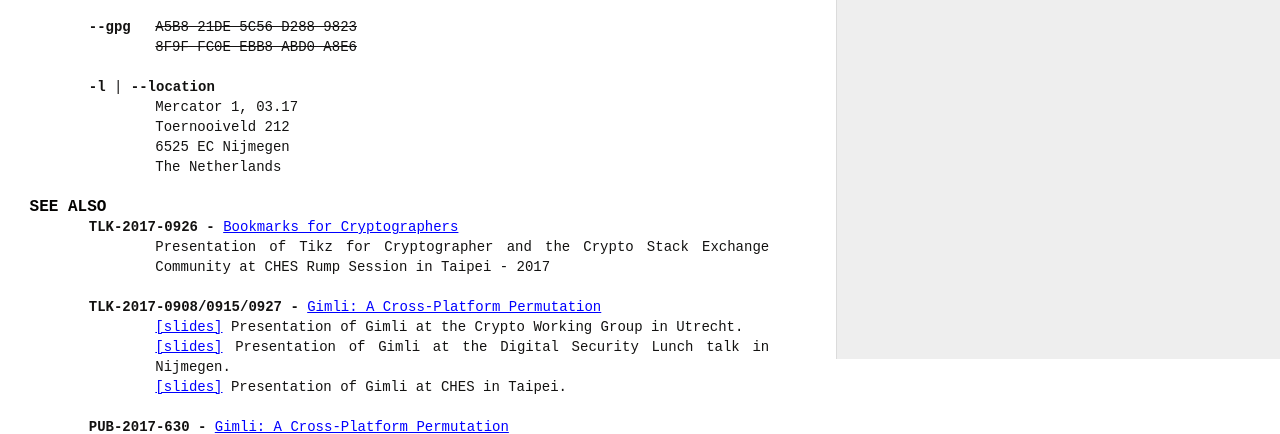
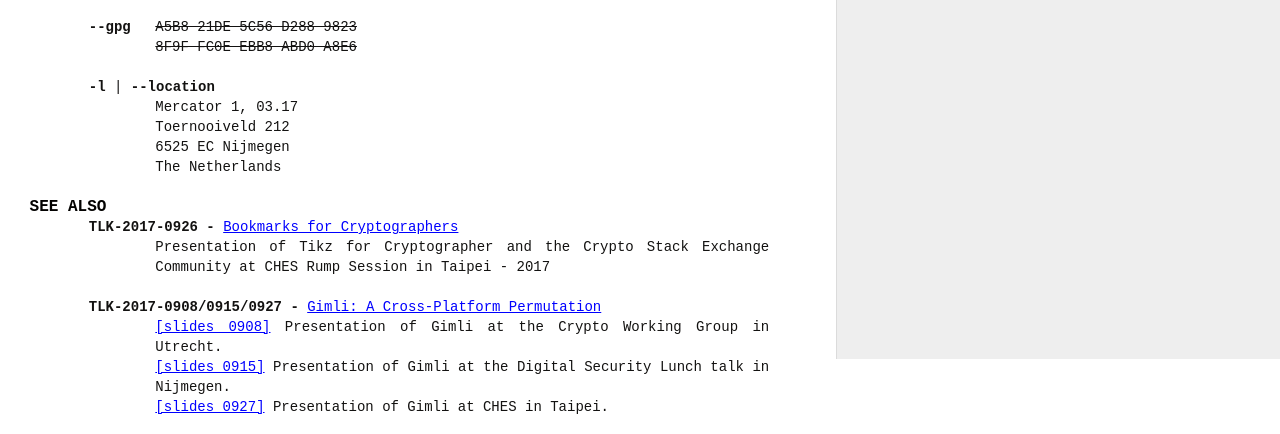
Before and after one commit to ildyria/personal-website, a plain HTML site: page index.html in a window 1280 px wide. Shown: the part 489-923 px from the top of the page. Drawn offline with Linux system fonts and the light colour scheme.

Commit message:
update slides date

```diff
--- a/index.html
+++ b/index.html
@@ -122,9 +122,9 @@
             </dt>
             <dd>
                 <p>
-								<a href="https://benoit.viguier.nl/files/Gimli-at-CWG-17-09-08.pdf">[slides]</a> Presentation of Gimli at the Crypto Working Group in Utrecht.<br/>
-                <a href="https://benoit.viguier.nl/files/Gimli-at-DiS-17-09-15.pdf">[slides]</a> Presentation of Gimli at the Digital Security Lunch talk in Nijmegen.<br/>
-                <a href="https://benoit.viguier.nl/files/Gimli-at-CHES-17-09-27.pdf">[slides]</a> Presentation of Gimli at CHES in Taipei.</p>
+								<a href="https://benoit.viguier.nl/files/Gimli-at-CWG-17-09-08.pdf">[slides 0908]</a> Presentation of Gimli at the Crypto Working Group in Utrecht.<br/>
+                <a href="https://benoit.viguier.nl/files/Gimli-at-DiS-17-09-15.pdf">[slides 0915]</a> Presentation of Gimli at the Digital Security Lunch talk in Nijmegen.<br/>
+                <a href="https://benoit.viguier.nl/files/Gimli-at-CHES-17-09-27.pdf">[slides 0927]</a> Presentation of Gimli at CHES in Taipei.</p>
             </dd>
         </dl>
 		<dl>
```
